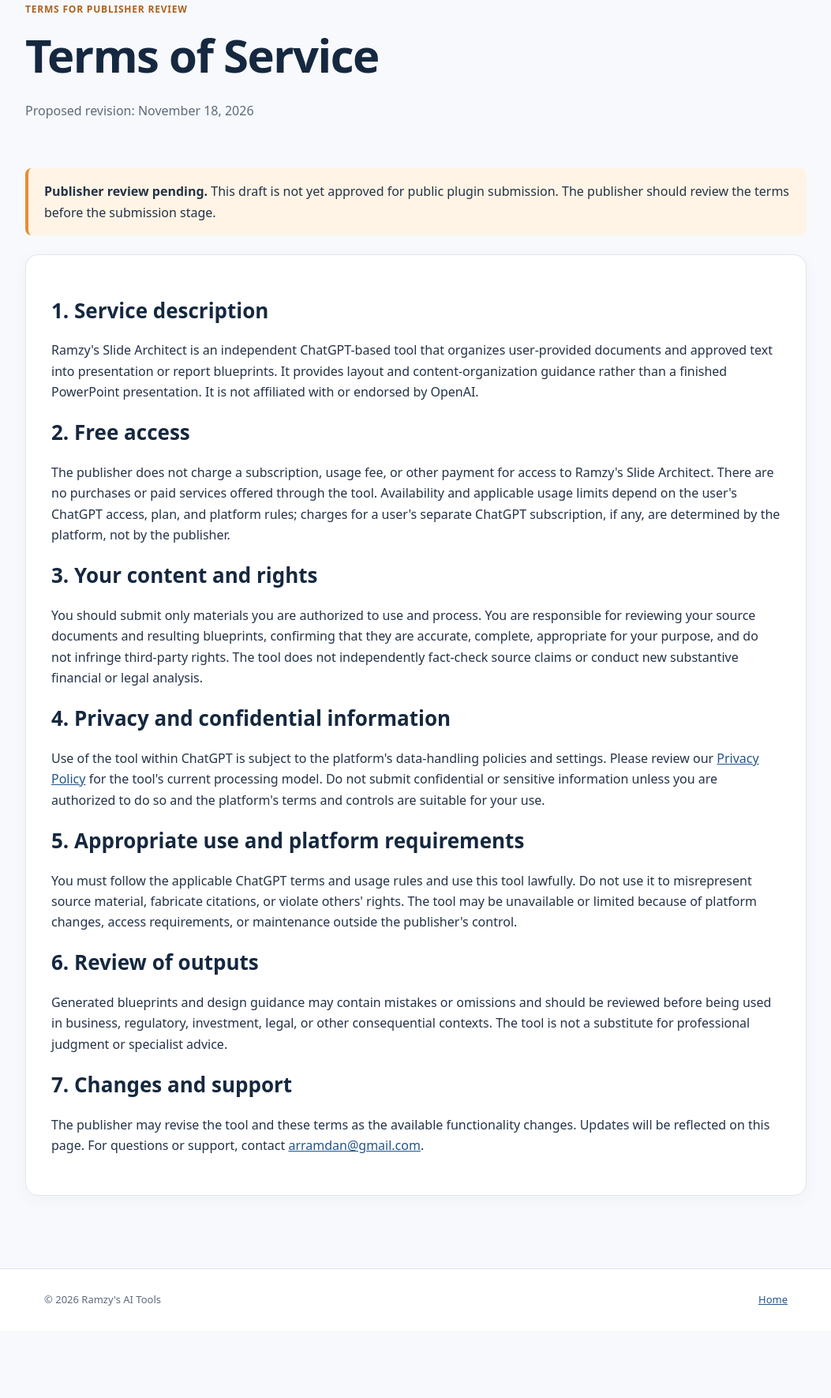
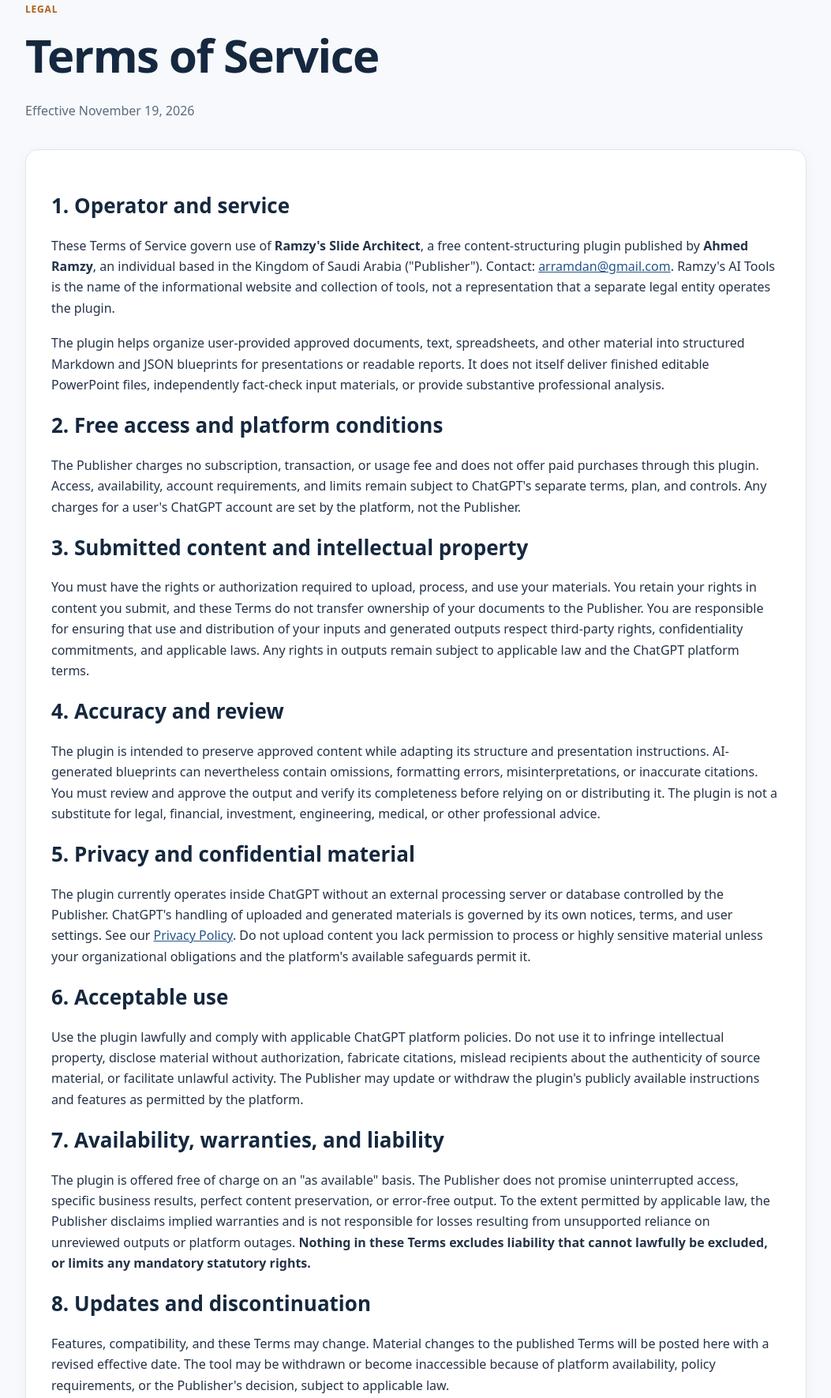
Before and after one commit to economicsa/ramzys-ai-tools, a plain HTML site: page terms.html in a window 1280 px wide. Shown: the part 180-1950 px from the top of the page at 79% size, without its empty margins (113-1166 px from the left). Before the commit the page ends 1865 px from the top, so only its background shows below. Drawn offline with Linux system fonts and the light colour scheme.

Commit message:
Revise terms.html for Saudi individual publisher and free ChatGPT-only plugin

```diff
--- a/terms.html
+++ b/terms.html
@@ -1,33 +1,22 @@
-<!DOCTYPE html>
-<html lang="en">
-<head>
-<meta charset="UTF-8">
-<meta name="viewport" content="width=device-width,initial-scale=1">
-<meta name="description" content="Terms of Use for Ramzy's Slide Architect, a free ChatGPT-based presentation planning tool.">
-<title>Terms of Service — Ramzy's AI Tools</title>
-<link rel="stylesheet" href="styles.css">
-</head>
-<body>
-<header><div class="wrap nav"><a class="brand" href="index.html">Ramzy's AI Tools</a><nav><a href="index.html">Home</a><a href="support.html">Support</a><a href="privacy.html">Privacy</a><a href="terms.html">Terms</a></nav></div></header>
-<main class="wrap main">
-<div class="pagehead"><span class="tag">Terms for publisher review</span><h1 style="color:#15283f">Terms of Service</h1><p class="subtle">Proposed revision: November 18, 2026</p></div>
-<div class="notice"><strong>Publisher review pending.</strong> This draft is not yet approved for public plugin submission. The publisher should review the terms before the submission stage.</div>
-<article>
-<h2>1. Service description</h2>
-<p>Ramzy's Slide Architect is an independent ChatGPT-based tool that organizes user-provided documents and approved text into presentation or report blueprints. It provides layout and content-organization guidance rather than a finished PowerPoint presentation. It is not affiliated with or endorsed by OpenAI.</p>
-<h2>2. Free access</h2>
-<p>The publisher does not charge a subscription, usage fee, or other payment for access to Ramzy's Slide Architect. There are no purchases or paid services offered through the tool. Availability and applicable usage limits depend on the user's ChatGPT access, plan, and platform rules; charges for a user's separate ChatGPT subscription, if any, are determined by the platform, not by the publisher.</p>
-<h2>3. Your content and rights</h2>
-<p>You should submit only materials you are authorized to use and process. You are responsible for reviewing your source documents and resulting blueprints, confirming that they are accurate, complete, appropriate for your purpose, and do not infringe third-party rights. The tool does not independently fact-check source claims or conduct new substantive financial or legal analysis.</p>
-<h2>4. Privacy and confidential information</h2>
-<p>Use of the tool within ChatGPT is subject to the platform's data-handling policies and settings. Please review our <a href="privacy.html">Privacy Policy</a> for the tool's current processing model. Do not submit confidential or sensitive information unless you are authorized to do so and the platform's terms and controls are suitable for your use.</p>
-<h2>5. Appropriate use and platform requirements</h2>
-<p>You must follow the applicable ChatGPT terms and usage rules and use this tool lawfully. Do not use it to misrepresent source material, fabricate citations, or violate others' rights. The tool may be unavailable or limited because of platform changes, access requirements, or maintenance outside the publisher's control.</p>
-<h2>6. Review of outputs</h2>
-<p>Generated blueprints and design guidance may contain mistakes or omissions and should be reviewed before being used in business, regulatory, investment, legal, or other consequential contexts. The tool is not a substitute for professional judgment or specialist advice.</p>
-<h2>7. Changes and support</h2>
-<p>The publisher may revise the tool and these terms as the available functionality changes. Updates will be reflected on this page. For questions or support, contact <a href="mailto:arramdan@gmail.com">arramdan@gmail.com</a>.</p>
-</article>
-</main>
-<footer><div class="wrap"><span>© 2026 Ramzy's AI Tools</span><a href="index.html">Home</a></div></footer>
-</body></html>
+<!DOCTYPE html><html lang="en"><head><meta charset="UTF-8"><meta name="viewport" content="width=device-width,initial-scale=1"><meta name="description" content="Terms of Service for Ramzy's Slide Architect, a free ChatGPT-based presentation planning plugin."><title>Terms of Service — Ramzy's AI Tools</title><link rel="stylesheet" href="styles.css"></head><body><header><div class="wrap nav"><a class="brand" href="index.html">Ramzy's AI Tools</a><nav><a href="index.html">Home</a><a href="support.html">Support</a><a href="privacy.html">Privacy</a><a href="terms.html">Terms</a></nav></div></header><main class="wrap main"><div class="pagehead"><span class="tag">Legal</span><h1 style="color:#15283f">Terms of Service</h1><p class="subtle">Effective November 19, 2026</p></div><article>
+<h2>1. Operator and service</h2>
+<p>These Terms of Service govern use of <strong>Ramzy's Slide Architect</strong>, a free content-structuring plugin published by <strong>Ahmed Ramzy</strong>, an individual based in the Kingdom of Saudi Arabia ("Publisher"). Contact: <a href="mailto:arramdan@gmail.com">arramdan@gmail.com</a>. Ramzy's AI Tools is the name of the informational website and collection of tools, not a representation that a separate legal entity operates the plugin.</p>
+<p>The plugin helps organize user-provided approved documents, text, spreadsheets, and other material into structured Markdown and JSON blueprints for presentations or readable reports. It does not itself deliver finished editable PowerPoint files, independently fact-check input materials, or provide substantive professional analysis.</p>
+<h2>2. Free access and platform conditions</h2>
+<p>The Publisher charges no subscription, transaction, or usage fee and does not offer paid purchases through this plugin. Access, availability, account requirements, and limits remain subject to ChatGPT's separate terms, plan, and controls. Any charges for a user's ChatGPT account are set by the platform, not the Publisher.</p>
+<h2>3. Submitted content and intellectual property</h2>
+<p>You must have the rights or authorization required to upload, process, and use your materials. You retain your rights in content you submit, and these Terms do not transfer ownership of your documents to the Publisher. You are responsible for ensuring that use and distribution of your inputs and generated outputs respect third-party rights, confidentiality commitments, and applicable laws. Any rights in outputs remain subject to applicable law and the ChatGPT platform terms.</p>
+<h2>4. Accuracy and review</h2>
+<p>The plugin is intended to preserve approved content while adapting its structure and presentation instructions. AI-generated blueprints can nevertheless contain omissions, formatting errors, misinterpretations, or inaccurate citations. You must review and approve the output and verify its completeness before relying on or distributing it. The plugin is not a substitute for legal, financial, investment, engineering, medical, or other professional advice.</p>
+<h2>5. Privacy and confidential material</h2>
+<p>The plugin currently operates inside ChatGPT without an external processing server or database controlled by the Publisher. ChatGPT's handling of uploaded and generated materials is governed by its own notices, terms, and user settings. See our <a href="privacy.html">Privacy Policy</a>. Do not upload content you lack permission to process or highly sensitive material unless your organizational obligations and the platform's available safeguards permit it.</p>
+<h2>6. Acceptable use</h2>
+<p>Use the plugin lawfully and comply with applicable ChatGPT platform policies. Do not use it to infringe intellectual property, disclose material without authorization, fabricate citations, mislead recipients about the authenticity of source material, or facilitate unlawful activity. The Publisher may update or withdraw the plugin's publicly available instructions and features as permitted by the platform.</p>
+<h2>7. Availability, warranties, and liability</h2>
+<p>The plugin is offered free of charge on an "as available" basis. The Publisher does not promise uninterrupted access, specific business results, perfect content preservation, or error-free output. To the extent permitted by applicable law, the Publisher disclaims implied warranties and is not responsible for losses resulting from unsupported reliance on unreviewed outputs or platform outages. <strong>Nothing in these Terms excludes liability that cannot lawfully be excluded, or limits any mandatory statutory rights.</strong></p>
+<h2>8. Updates and discontinuation</h2>
+<p>Features, compatibility, and these Terms may change. Material changes to the published Terms will be posted here with a revised effective date. The tool may be withdrawn or become inaccessible because of platform availability, policy requirements, or the Publisher's decision, subject to applicable law.</p>
+<h2>9. Applicable law and disputes</h2>
+<p>These Terms are intended to be interpreted under the laws of the <strong>Kingdom of Saudi Arabia</strong>, subject to any overriding mandatory consumer, privacy, and other protections that apply to users in their jurisdictions. Users may contact the Publisher first to seek an amicable resolution at <a href="mailto:arramdan@gmail.com">arramdan@gmail.com</a>. This clause does not waive access to competent authorities or courts or any non-waivable rights.</p>
+<h2>10. Contact</h2><p>Ahmed Ramzy — <a href="mailto:arramdan@gmail.com">arramdan@gmail.com</a>.</p>
+</article></main><footer><div class="wrap"><span>© 2026 Ramzy's AI Tools</span><a href="index.html">Home</a></div></footer></body></html>
```
